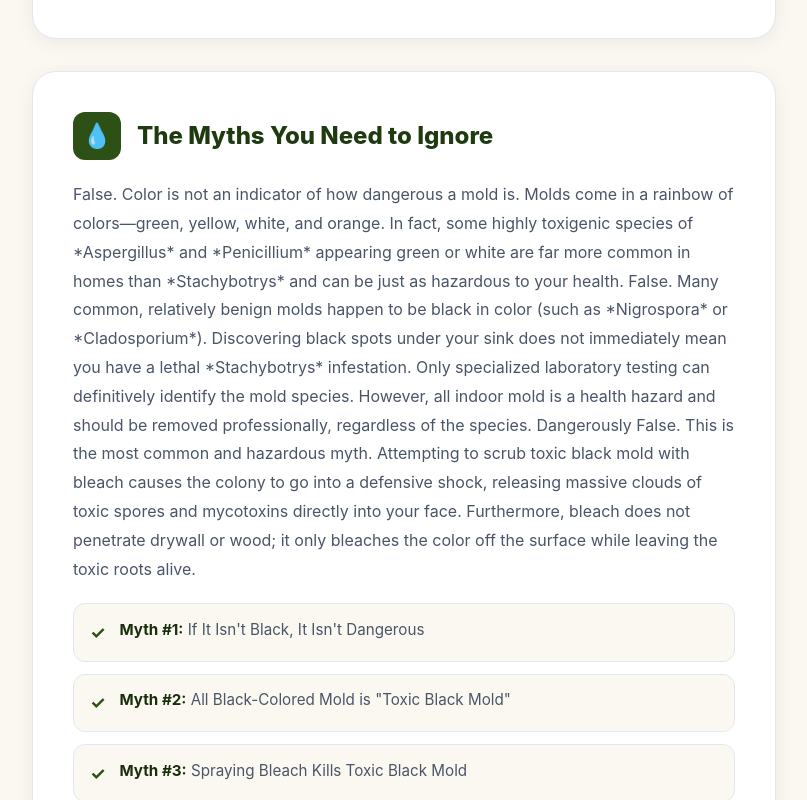
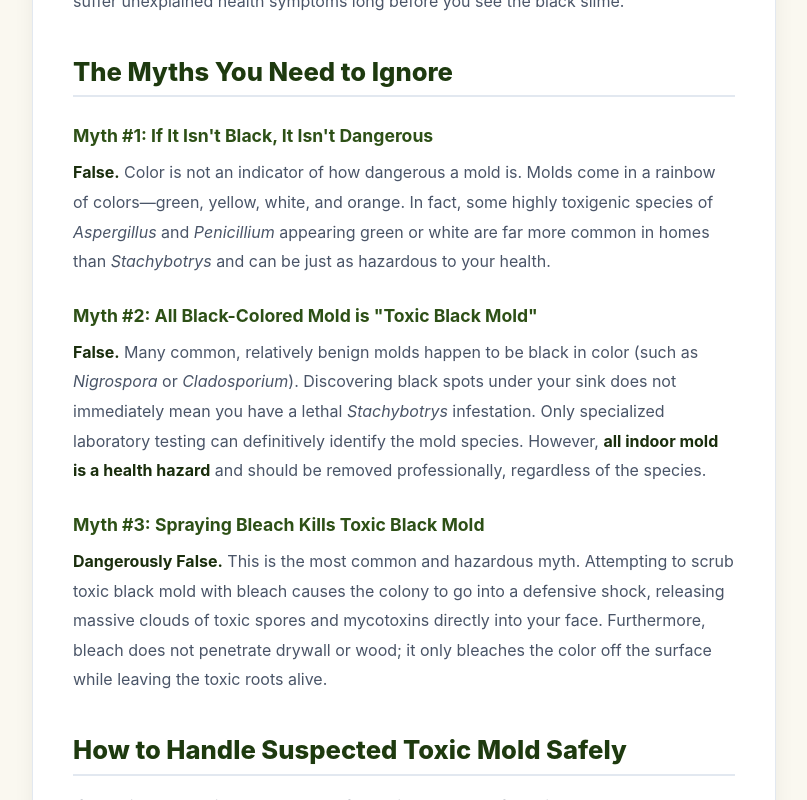
Before and after one commit to atlantic47/moldguardkenya.co.ke, a Next.js app: page /blog/black-mold-myths-facts in a window 1280 px wide. Shown: the part 1800-2600 px from the top of the page, without its empty margins (32-839 px from the left). Built offline with nearby package versions, Linux system fonts and the light colour scheme.

Commit message:
update locations

```diff
--- a/app/blog/[slug]/page.tsx
+++ b/app/blog/[slug]/page.tsx
@@ -5,6 +5,8 @@ import Footer from "../../components/Footer";
 import NewsletterSection from "../../components/NewsletterSection";
 import { getSeoMarkdownFile, getAllSeoSlugs } from "@/lib/markdown";
 import PageHero from "../../components/PageHero";
+import ReactMarkdown from "react-markdown";
+import remarkGfm from "remark-gfm";
 
 interface Props {
   params: Promise<{ slug: string }>;
@@ -23,66 +25,13 @@ export async function generateStaticParams() {
   return getAllSeoSlugs("blog").map((slug) => ({ slug }));
 }
 
-// Parse a blog post into structured sections
-function parseBlogContent(raw: string) {
-  const body = raw.replace(/---[\s\S]+?---/, "").trim();
-  const lines = body.split("\n");
-
-  let h1 = "";
-  let intro = "";
-  const sections: { heading: string; body: string; items: string[] }[] = [];
-  let currentSection: { heading: string; body: string; items: string[] } | null = null;
-  let closingParagraph = "";
-
-  for (const line of lines) {
-    const trimmed = line.trim();
-    if (!trimmed || trimmed === "---") continue;
-
-    if (trimmed.startsWith("# ")) {
-      h1 = trimmed.replace(/^# /, "");
-    } else if (trimmed.startsWith("## ")) {
-      if (currentSection) sections.push(currentSection);
-      currentSection = { heading: trimmed.replace(/^## /, ""), body: "", items: [] };
-    } else if (trimmed.startsWith("### ")) {
-      // treat sub-headings as items
-      if (currentSection) currentSection.items.push(trimmed.replace(/^### /, ""));
-    } else if (trimmed.startsWith("- ") || trimmed.startsWith("* ") || /^\d+\.\s/.test(trimmed)) {
-      const item = trimmed
-        .replace(/^[-*]\s/, "")
-        .replace(/^\d+\.\s/, "")
-        .replace(/\*\*(.+?)\*\*/g, "$1")
-        .replace(/\[([^\]]+)\]\([^)]+\)/g, "$1");
-      if (currentSection) currentSection.items.push(item);
-    } else if (!trimmed.startsWith("#")) {
-      const clean = trimmed
-        .replace(/\*\*(.+?)\*\*/g, "$1")
-        .replace(/\[([^\]]+)\]\([^)]+\)/g, "$1")
-        .replace(/^\*(.+)\*$/, "$1");
-      if (clean && clean.length > 20) {
-        if (!h1 && !intro) {
-          // skip
-        } else if (!intro && sections.length === 0 && !currentSection) {
-          intro = clean;
-        } else if (currentSection) {
-          currentSection.body = (currentSection.body + " " + clean).trim();
-        } else {
-          closingParagraph = clean;
-        }
-      }
-    }
-  }
-  if (currentSection) sections.push(currentSection);
-
-  return { h1, intro, sections, closingParagraph };
-}
-
-const SECTION_ICONS = ["🌧️", "💧", "🏠", "🔧", "👕", "🛡️", "⚠️", "🔬", "🌿", "📋"];
-
 export default async function BlogPostPage({ params }: Props) {
   const { slug } = await params;
   const { content, data } = getSeoMarkdownFile("blog", slug);
-  const parsed = parseBlogContent(content);
-  const title = parsed.h1 || data.title || slug.replace(/-/g, " ");
+  const title = data.title || slug.replace(/-/g, " ");
+
+  // Strip frontmatter before passing to ReactMarkdown
+  const body = content.replace(/^---[\s\S]+?---\n?/, "").trim();
 
   return (
     <>
@@ -105,66 +54,19 @@ export default async function BlogPostPage({ params }: Props) {
           <div className="container" style={{ display: "grid", gridTemplateColumns: "1fr 360px", gap: "3rem", alignItems: "start" }}>
 
             {/* ── MAIN ARTICLE CONTENT ── */}
-            <article>
-              {/* Intro */}
-              {parsed.intro && (
-                <div style={{ background: "white", borderRadius: "1.5rem", padding: "2.5rem", boxShadow: "0 4px 20px rgba(0,0,0,0.06)", border: "1px solid var(--border)", marginBottom: "2rem" }}>
-                  <p style={{ fontSize: "1.1rem", color: "var(--text-mid)", lineHeight: 1.85, margin: 0 }}>
-                    {parsed.intro}
-                  </p>
-                </div>
-              )}
-
-              {/* Sections */}
-              {parsed.sections.map((section, idx) => (
-                <div
-                  key={idx}
-                  style={{ background: "white", borderRadius: "1.5rem", padding: "2.5rem", boxShadow: "0 4px 20px rgba(0,0,0,0.06)", border: "1px solid var(--border)", marginBottom: "2rem" }}
-                >
-                  <div style={{ display: "flex", alignItems: "center", gap: "1rem", marginBottom: "1.25rem" }}>
-                    <div style={{ width: "48px", height: "48px", background: "var(--primary)", borderRadius: "12px", display: "flex", alignItems: "center", justifyContent: "center", fontSize: "1.5rem", flexShrink: 0 }}>
-                      {SECTION_ICONS[idx % SECTION_ICONS.length]}
-                    </div>
-                    <h2 style={{ fontWeight: 800, color: "var(--primary-dark)", fontSize: "clamp(1.15rem, 2vw, 1.5rem)", lineHeight: 1.25, margin: 0 }}>
-                      {section.heading}
-                    </h2>
-                  </div>
-
-                  {section.body && (
-                    <p style={{ color: "var(--text-mid)", lineHeight: 1.8, marginBottom: section.items.length ? "1.25rem" : "0", fontSize: "1rem" }}>
-                      {section.body}
-                    </p>
-                  )}
-
-                  {section.items.length > 0 && (
-                    <ul style={{ listStyle: "none", margin: 0, padding: 0, display: "flex", flexDirection: "column", gap: "0.75rem" }}>
-                      {section.items.map((item, i) => {
-                        const [bold, ...rest] = item.split(":");
-                        return (
-                          <li key={i} style={{ display: "flex", gap: "0.875rem", alignItems: "flex-start", padding: "0.85rem 1rem", background: "var(--cream)", borderRadius: "0.75rem", border: "1px solid var(--border)" }}>
-                            <span style={{ color: "var(--primary)", fontWeight: 700, fontSize: "1.1rem", flexShrink: 0, marginTop: "1px" }}>✓</span>
-                            <span style={{ fontSize: "0.95rem", color: "var(--text-mid)", lineHeight: 1.6 }}>
-                              {rest.length > 0 ? (
-                                <><strong style={{ color: "var(--text-dark)", fontWeight: 700 }}>{bold}:</strong> {rest.join(": ")}</>
-                              ) : item}
-                            </span>
-                          </li>
-                        );
-                      })}
-                    </ul>
-                  )}
-                </div>
-              ))}
-
-              {/* Closing paragraph */}
-              {parsed.closingParagraph && (
-                <div style={{ background: "var(--primary)", borderRadius: "1.5rem", padding: "2rem 2.5rem", color: "white", display: "flex", gap: "1rem", alignItems: "flex-start" }}>
-                  <span style={{ fontSize: "1.75rem", flexShrink: 0, marginTop: "2px" }}>💡</span>
-                  <p style={{ fontSize: "1rem", lineHeight: 1.75, margin: 0, color: "rgba(255,255,255,0.9)" }}>
-                    {parsed.closingParagraph}
-                  </p>
-                </div>
-              )}
+            <article
+              style={{
+                background: "white",
+                borderRadius: "1.5rem",
+                padding: "2.5rem",
+                boxShadow: "0 4px 20px rgba(0,0,0,0.06)",
+                border: "1px solid var(--border)",
+              }}
+              className="blog-article"
+            >
+              <ReactMarkdown remarkPlugins={[remarkGfm]}>
+                {body}
+              </ReactMarkdown>
             </article>
 
             {/* ── SIDEBAR ── */}
@@ -211,7 +113,7 @@ export default async function BlogPostPage({ params }: Props) {
                 <h3 style={{ fontWeight: 800, color: "var(--primary-dark)", fontSize: "1rem", marginBottom: "1rem" }}>Find Local Experts</h3>
                 <div style={{ display: "flex", flexWrap: "wrap", gap: "0.5rem" }}>
                   {["Nairobi", "Westlands", "Kilimani", "Mombasa", "Kiambu", "Nakuru", "Karen", "Runda"].map((loc) => (
-                    <Link key={loc} href={`/locations/${loc.toLowerCase()}`} style={{ background: "white", border: "1px solid var(--border)", borderRadius: "20px", padding: "0.3rem 0.85rem", fontSize: "0.8rem", color: "var(--text-dark)", textDecoration: "none", fontWeight: 500, transition: "all 0.15s" }} className="hover:bg-[var(--primary)] hover:text-white hover:border-[var(--primary)]">
+                    <Link key={loc} href={`/locations/${loc.toLowerCase()}`} style={{ background: "white", border: "1px solid var(--border)", borderRadius: "20px", padding: "0.3rem 0.85rem", fontSize: "0.8rem", color: "var(--text-dark)", textDecoration: "none", fontWeight: 500, transition: "all 0.15s" }}>
                       {loc}
                     </Link>
                   ))}
@@ -247,6 +149,30 @@ export default async function BlogPostPage({ params }: Props) {
           article + aside { display: none !important; }
           section > .container { grid-template-columns: 1fr !important; }
         }
+
+        /* ── Blog Article Typography ── */
+        .blog-article h1 { font-size: clamp(1.5rem, 2.5vw, 2.1rem); font-weight: 800; color: var(--primary-dark); margin: 0 0 1.5rem; line-height: 1.25; }
+        .blog-article h2 { font-size: clamp(1.2rem, 2vw, 1.6rem); font-weight: 800; color: var(--primary-dark); margin: 2.5rem 0 1rem; padding-bottom: 0.5rem; border-bottom: 2px solid var(--border); }
+        .blog-article h3 { font-size: 1.1rem; font-weight: 700; color: var(--primary); margin: 1.75rem 0 0.75rem; }
+        .blog-article p { color: var(--text-mid); line-height: 1.85; margin: 0 0 1.25rem; font-size: 1rem; }
+        .blog-article strong { color: var(--text-dark); font-weight: 700; }
+        .blog-article em { font-style: italic; color: var(--text-mid); }
+        .blog-article ul, .blog-article ol { padding-left: 1.5rem; margin: 0 0 1.25rem; display: flex; flex-direction: column; gap: 0.5rem; }
+        .blog-article li { color: var(--text-mid); line-height: 1.75; font-size: 0.975rem; }
+        .blog-article a { color: var(--primary); text-decoration: underline; font-weight: 600; }
+        .blog-article blockquote { background: var(--cream); border-left: 4px solid var(--primary); border-radius: 0 0.75rem 0.75rem 0; padding: 1rem 1.5rem; margin: 1.5rem 0; color: var(--text-dark); font-weight: 600; }
+        .blog-article blockquote p { margin: 0; }
+        .blog-article hr { border: none; border-top: 1px solid var(--border); margin: 2.5rem 0; }
+
+        /* ── Table Styles ── */
+        .blog-article table { width: 100%; border-collapse: collapse; margin: 1.5rem 0 2rem; font-size: 0.93rem; border-radius: 0.75rem; overflow: hidden; box-shadow: 0 2px 12px rgba(0,0,0,0.07); }
+        .blog-article thead { background: var(--primary-dark); color: white; }
+        .blog-article thead th { padding: 0.9rem 1.1rem; text-align: left; font-weight: 700; font-size: 0.85rem; letter-spacing: 0.04em; text-transform: uppercase; border: none; }
+        .blog-article tbody tr { border-bottom: 1px solid var(--border); }
+        .blog-article tbody tr:last-child { border-bottom: none; }
+        .blog-article tbody tr:nth-child(even) { background: var(--cream); }
+        .blog-article tbody td { padding: 0.85rem 1.1rem; color: var(--text-mid); vertical-align: top; line-height: 1.6; border: none; }
+        .blog-article tbody td strong { color: var(--primary-dark); }
       `}</style>
 
       <NewsletterSection />
```
Also changed, not shown: seo_content/blog/mold-removal-remediation-prices-kenya-2026.md (+11 -9 lines).
